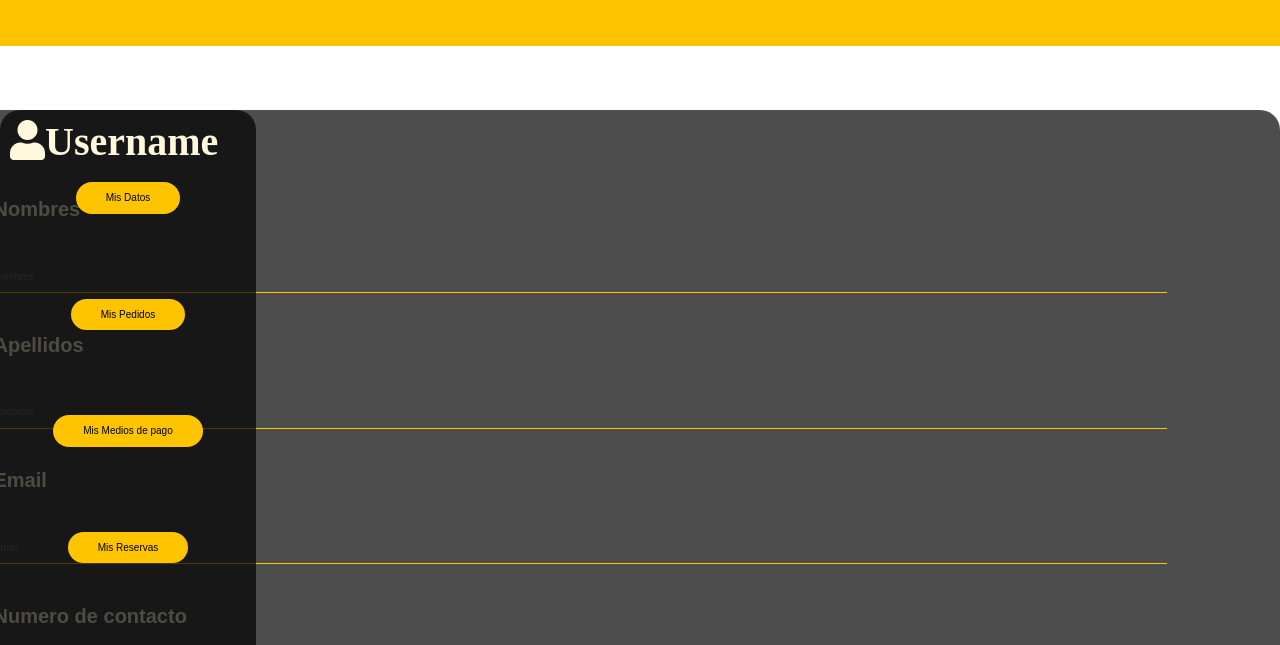
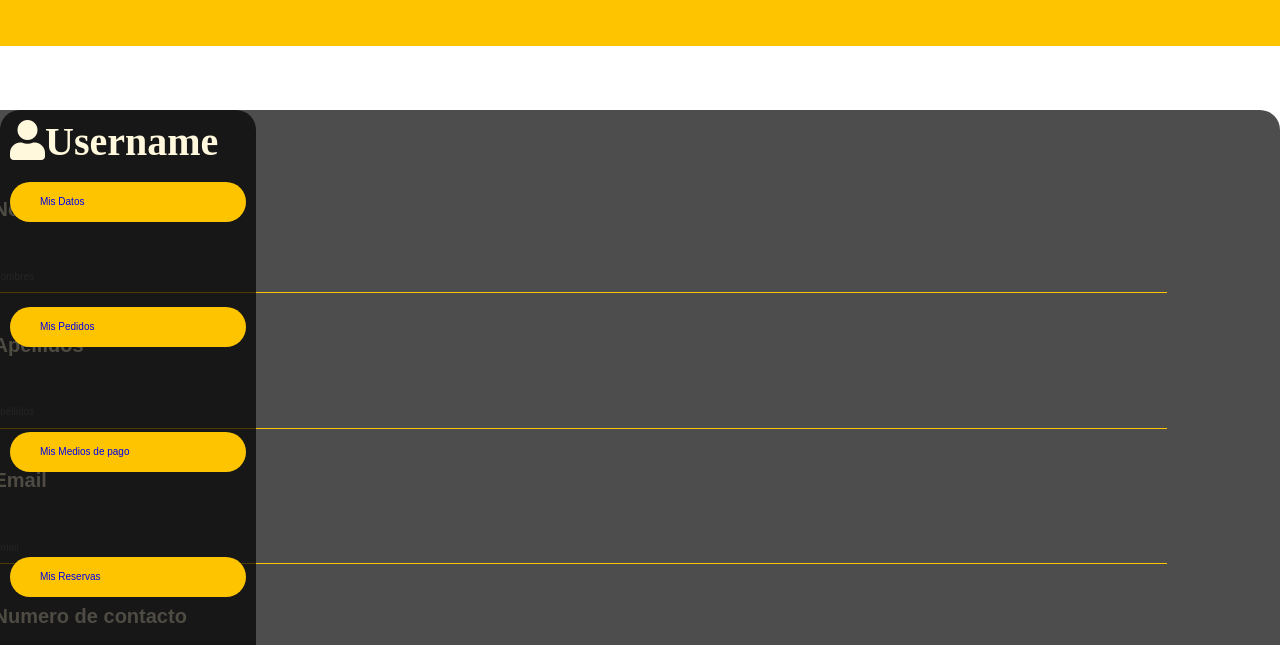
Before and after one commit to walarcont/Proyecto_Ciclo_3, a plain HTML site: page mis datos.html in a window 1280 px wide. Shown: the part 134-779 px from the top of the page. Drawn offline with Linux system fonts and the light colour scheme.

Commit message:
Update mis datos.html

```diff
--- a/mis datos.html
+++ b/mis datos.html
@@ -34,13 +34,25 @@
      <div id="caja-op">
         <label for="user" class="lbl-user"><i class="icono fas fa-user">Username</i></label>
         <br>
-        <button class="boton">Mis Datos</button>
+        <nav class="boton">
+            <a href="mis datos.html"> Mis Datos</a>
+
+        </nav>
         <br>
-        <button class="boton">Mis Pedidos</button>
+        <nav class="boton">
+            <a href="mis pedidos.html">Mis Pedidos</a>
+
+        </nav>
         <br>
-        <button class="boton">Mis Medios de pago</button>
+        <nav class="boton">
+            <a href="mis medios de pago.html">Mis Medios de pago</a>
+
+        </nav>
         <br>
-        <button class="boton">Mis Reservas</button>
+        <nav class="boton">
+            <a href="mis reservas.html">Mis Reservas</a>
+
+        </nav>
         <br>
         <button class="boton">Cerrar sesión</button>
      </div>
```
